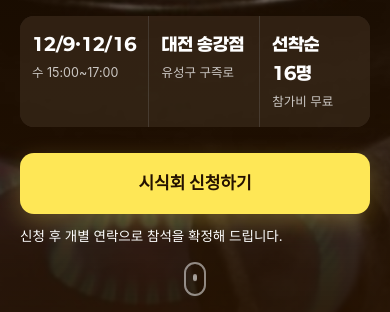
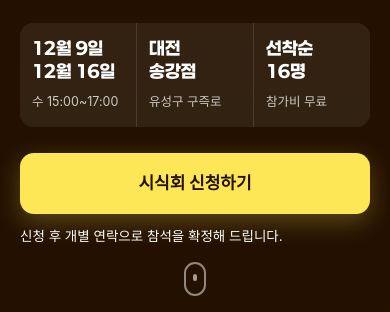
Before and after one commit to ADSobleProject/musiro-tasting, a plain HTML site: page index.html in a window 390 px wide. Shown: the part 532-844 px from the top of the page. Drawn offline with Linux system fonts and the light colour scheme; a web font is replaced by a local one.

Commit message:
메인 사진 교체(hero-2), 모바일 사진 축소 배치, 첫 화면 정보칸 두 줄 표기
Co-Authored-By: Claude Opus 5.5 <noreply@anthropic.com>

```diff
--- a/index.html
+++ b/index.html
@@ -43,7 +43,7 @@ h2.tt{font-size:clamp(26px,6.4vw,40px);margin-bottom:14px}
 
 /* hero */
 .hero{position:relative;min-height:100svh;display:flex;align-items:flex-end;color:#fff;padding:0 0 64px;overflow:hidden;background:var(--dark)}
-.hero .bg{position:absolute;inset:-6% 0 0 0;background:url(img/hero.jpg) center/cover no-repeat;transform:scale(1.08);will-change:transform}
+.hero .bg{position:absolute;inset:-6% 0 0 0;background:url(img/hero-2.jpg) 46% 45%/cover no-repeat;transform:scale(1.08);will-change:transform}
 .hero::after{content:"";position:absolute;inset:0;background:linear-gradient(180deg,rgba(36,17,0,.35) 0%,rgba(36,17,0,.55) 45%,rgba(36,17,0,.94) 100%)}
 .hero .wrap{position:relative;z-index:2}
 .badge{display:inline-flex;gap:8px;align-items:center;background:rgba(254,231,86,.16);border:1px solid rgba(254,231,86,.55);color:var(--yellow);font-weight:700;font-size:13px;padding:6px 12px;border-radius:999px;margin-bottom:18px}
@@ -54,7 +54,7 @@ h2.tt{font-size:clamp(26px,6.4vw,40px);margin-bottom:14px}
 .hero p.sub{font-size:clamp(16px,4.2vw,20px);opacity:.9;margin-bottom:26px}
 .facts{display:grid;grid-template-columns:repeat(3,1fr);gap:1px;background:rgba(255,255,255,.18);border-radius:14px;overflow:hidden;margin-bottom:26px;max-width:620px}
 .facts div{background:rgba(36,17,0,.6);padding:14px 12px}
-.facts b{display:block;font-family:Paperlogy,sans-serif;font-size:clamp(17px,4.6vw,22px);font-weight:800}
+.facts b{display:block;font-family:Paperlogy,sans-serif;font-size:clamp(17px,4.6vw,22px);font-weight:800;line-height:1.3;margin-bottom:4px;white-space:nowrap}
 .facts span{font-size:12.5px;opacity:.75}
 .btn{display:inline-flex;align-items:center;justify-content:center;gap:8px;background:var(--yellow);color:var(--dark);font-weight:800;font-size:17px;padding:17px 28px;border-radius:14px;box-shadow:0 8px 24px rgba(254,231,86,.25);transition:transform .2s}
 .btn:active{transform:scale(.97)}
@@ -194,6 +194,7 @@ footer .copy{margin-top:12px;color:rgba(255,255,255,.35)}
 .rv{opacity:0;transform:translateY(28px);transition:opacity .8s cubic-bezier(.2,.7,.2,1),transform .8s cubic-bezier(.2,.7,.2,1)}
 .rv.in{opacity:1;transform:none}
 .rv.d1{transition-delay:.08s}.rv.d2{transition-delay:.16s}.rv.d3{transition-delay:.24s}
+@media (max-width:759px){.hero .bg{background-size:180% auto;background-position:41% 6%;-webkit-mask-image:linear-gradient(#000 38%,transparent 60%);mask-image:linear-gradient(#000 38%,transparent 60%)}}
 @media (prefers-reduced-motion:reduce){.rv{opacity:1;transform:none;transition:none}.strip-track,.badge i,.scroll-cue::after{animation:none}.hero .bg{transform:none}}
 
 @media (min-width:860px){
@@ -227,9 +228,9 @@ footer .copy{margin-top:12px;color:rgba(255,255,255,.35)}
     <h1 class="tt rv d1">직접 맛보고<br><em>판단하세요</em></h1>
     <p class="sub rv d2">무청 시래기로 끓인 무시로감자탕,<br>대전 송강점에서 예비창업자 시식회를 엽니다.</p>
     <div class="facts rv d2">
-      <div><b>12/9·12/16</b><span>수 15:00~17:00</span></div>
-      <div><b>대전 송강점</b><span>유성구 구즉로</span></div>
-      <div><b>선착순 16명</b><span>참가비 무료</span></div>
+      <div><b>12월 9일<br>12월 16일</b><span>수 15:00~17:00</span></div>
+      <div><b>대전<br>송강점</b><span>유성구 구즉로</span></div>
+      <div><b>선착순<br>16명</b><span>참가비 무료</span></div>
     </div>
     <a class="btn full rv d3 js-apply" href="#apply">시식회 신청하기</a>
     <p class="dead rv d3">신청 후 개별 연락으로 참석을 확정해 드립니다.</p>
```
Also changed, not shown: img/hero-2.jpg (added).
